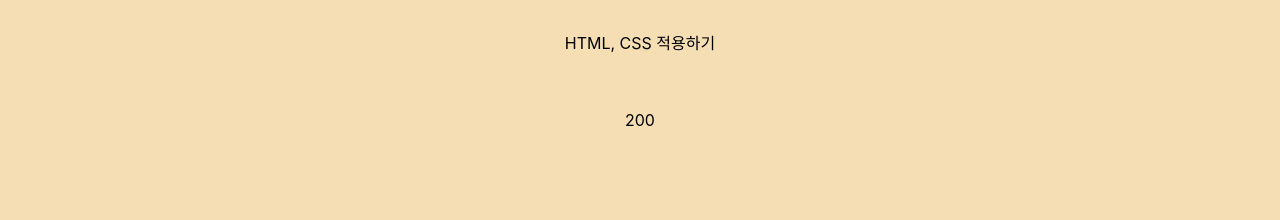
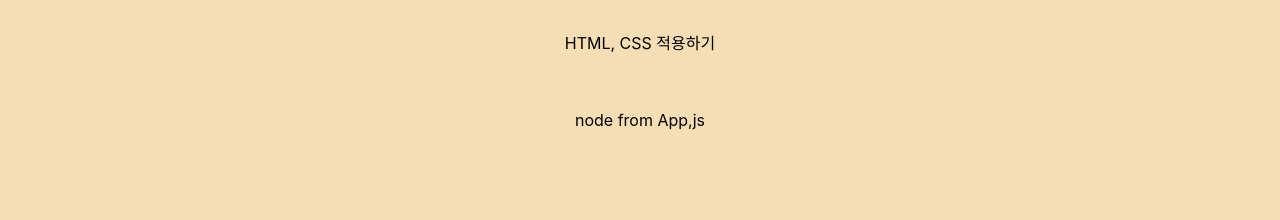
Before and after one commit to dev-chloe/hangout-react200, a React (Create React App) app: page / in a window 1280 px wide. Shown: the part 152-372 px from the top of the page. Built offline with nearby package versions, Linux system fonts and the light colour scheme.

Commit message:
react200 초급022-023

```diff
--- a/src/App.js
+++ b/src/App.js
@@ -1,14 +1,15 @@
 import React from 'react';
 import './App.css';
-import PropsRequired from './R021_PropsRequired';
+import PropsNode from './R023_PropsNode';
 
 function App() {
   return (
     <div>
       <h1>Start React 200!</h1>
       <p>HTML, CSS 적용하기</p>
-      <PropsRequired
-        ReactNumber = {200}/>
+      <PropsNode>
+        <span>node from App,js</span>
+      </PropsNode>
     </div>
   );
 }
--- a/src/R021_PropsRequired.js
+++ b/src/R021_PropsRequired.js
@@ -17,6 +17,10 @@ class R021_PropsRequired extends Component {
 
 R021_PropsRequired.propTypes = {
   ReactString : datatype.isRequired,
+  // ReactString 를 props 값을 필수 값으로 지정한다.
+  // 상위 컴포넌트에서 ReactString 이라는 변수를 전달하지 않아서
+  // Failed prop type: R021_PropsRequired: prop type `ReactString` is invalid; it must be a function, usually from the `prop-types` package, but received `undefined`.This often happens because of typos such as `PropTypes.function` instead of `PropTypes.func`.
+  // 이런 경고 메시지가 뜨고 상위 컴포넌트에서 전달 받은 ReactNumber 변수값 200은 출력이 된다.
 }
 
 export default R021_PropsRequired;
--- /dev/null
+++ b/src/R023_PropsNode.js
@@ -0,0 +1,16 @@
+import React, { Component } from 'react';
+
+class R023_PropsNode extends Component {
+  render() {
+    return (
+      <div>
+        {this.props.children}
+      </div>
+    )
+  }
+}
+
+// 하위 컴포넌트사이에 다른 태그를 추가하면 props에 담아 하위 컴포넌트에 전달한다
+// 상위 컴포넌트에서 전달된 노드는 this.props.children 이라는 문법으로 접근해 사용할 수 있다.
+
+export default R023_PropsNode;
```
Also changed, not shown: src/R022_PropsDefault.js (added, +25 -0 lines).
